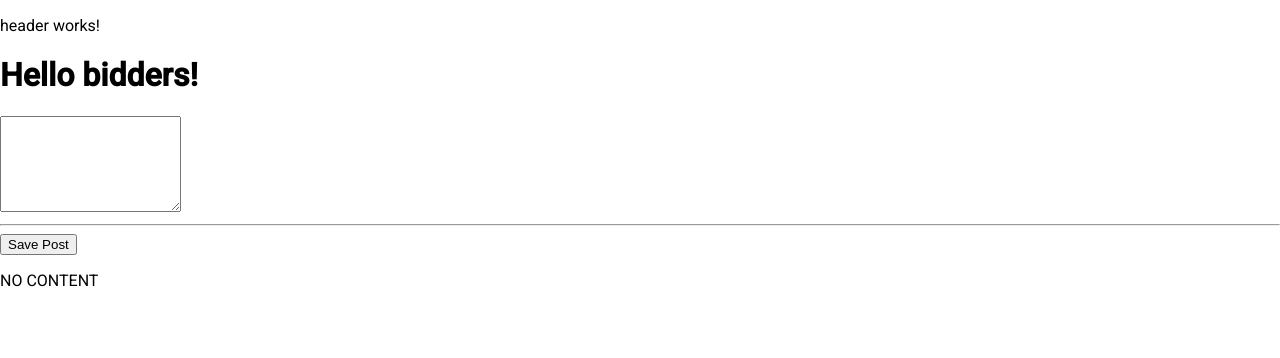
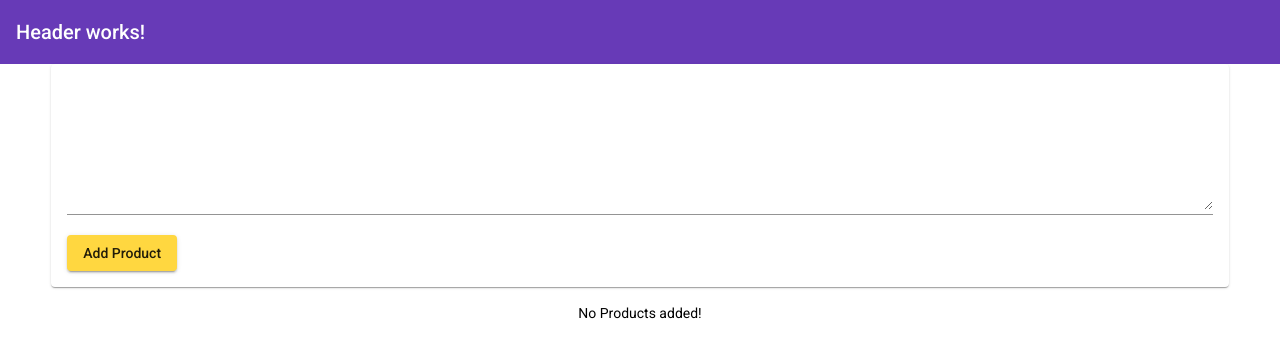
Before and after one commit to dodopontocom/webids, an Angular app in the folder webids-a/: page / in a window 1280 px wide. Shown: the top 358 px of the page. Built offline with nearby package versions, Linux system fonts and the light colour scheme.

Commit message:
adding products

```diff
--- a/webids-a/src/app/app.component.css
+++ b/webids-a/src/app/app.component.css
@@ -0,0 +1,5 @@
+main {
+  margin-top: 1rem;
+  width: 92%;
+  margin: auto;
+}
--- a/webids-a/src/app/app.component.html
+++ b/webids-a/src/app/app.component.html
@@ -1,3 +1,5 @@
 <app-header></app-header>
-<h1>Hello bidders!</h1>
-<app-post-create></app-post-create>
+<main>
+  <app-product-create></app-product-create>
+  <app-product-list></app-product-list>
+</main>
--- a/webids-a/src/app/header/header.component.html
+++ b/webids-a/src/app/header/header.component.html
@@ -1 +1,3 @@
-<p>header works!</p>
+<mat-toolbar color="primary">
+  Header works!
+</mat-toolbar>
--- a/webids-a/src/app/posts/post-create/post-create.component.html
+++ /dev/null
@@ -1,4 +0,0 @@
-<textarea rows="6" ([ngModel])="enteredValue"></textarea>
-<hr>
-<button (click)="onAddPost()">Save Post</button>
-<p>{{ newPost }}</p>
--- a/webids-a/src/app/posts/post-create/post-create.component.ts
+++ /dev/null
@@ -1,15 +0,0 @@
-import { Component } from '@angular/core';
-
-@Component({
-  selector: 'app-post-create',
-  templateUrl:'./post-create.component.html'
-})
-export class PostCreateComponent {
-
-  enteredValue = '';
-  newPost = 'NO CONTENT';
-
-  onAddPost() {
-    this.newPost = this.enteredValue;
-  }
-}
--- /dev/null
+++ b/webids-a/src/app/products/product-create/product-create.component.css
@@ -0,0 +1,4 @@
+mat-form-field,
+textarea {
+  width: 100%;
+}
--- /dev/null
+++ b/webids-a/src/app/products/product-create/product-create.component.html
@@ -0,0 +1,9 @@
+<mat-card>
+  <mat-form-field>
+    <textarea matInput rows="6" ([ngModel])="enteredValue"></textarea>
+  </mat-form-field>
+  <button mat-raised-button
+    color="accent"
+    (click)="onAddProduct()">Add Product
+  </button>
+</mat-card>
--- /dev/null
+++ b/webids-a/src/app/products/product-create/product-create.component.ts
@@ -0,0 +1,15 @@
+import { Component } from '@angular/core';
+
+@Component({
+  selector: 'app-product-create',
+  templateUrl:'./product-create.component.html',
+  styleUrls: ['./product-create.component.css']
+})
+export class ProductCreateComponent {
+
+  enteredValue = '';
+
+  onAddProduct() {
+    //this.newPost = this.enteredValue;
+  }
+}
--- /dev/null
+++ b/webids-a/src/app/products/product-list/product-list.component.css
@@ -0,0 +1,8 @@
+:host {
+  display: block;
+  margin-top: 1rem;
+}
+
+.info-text {
+  text-align: center;
+}
--- /dev/null
+++ b/webids-a/src/app/products/product-list/product-list.component.html
@@ -0,0 +1,10 @@
+<mat-accordion multi="true" *ngIf="products.length > 0">
+  <mat-expansion-panel *ngFor="let product of products">
+  <mat-expansion-panel-header>
+    {{ product.title }}
+  </mat-expansion-panel-header>
+  <p>{{ product.content }}</p>
+  </mat-expansion-panel>
+</mat-accordion>
+
+<p class="info-text mat-body-1" *ngIf="products.length <= 0">No Products added!</p>
--- /dev/null
+++ b/webids-a/src/app/products/product-list/product-list.component.ts
@@ -0,0 +1,17 @@
+import { Component, OnInit } from '@angular/core';
+
+@Component({
+  selector: 'app-product-list',
+  templateUrl: './product-list.component.html',
+  styleUrls: ['./product-list.component.css']
+})
+export class ProductListComponent implements OnInit {
+
+  products = [];
+
+  constructor() { }
+
+  ngOnInit(): void {
+  }
+
+}
```
Also changed, not shown: webids-a/src/app/app.module.ts (+18 -4 lines), 2 other files (tests, documents, lock files or other folders).
